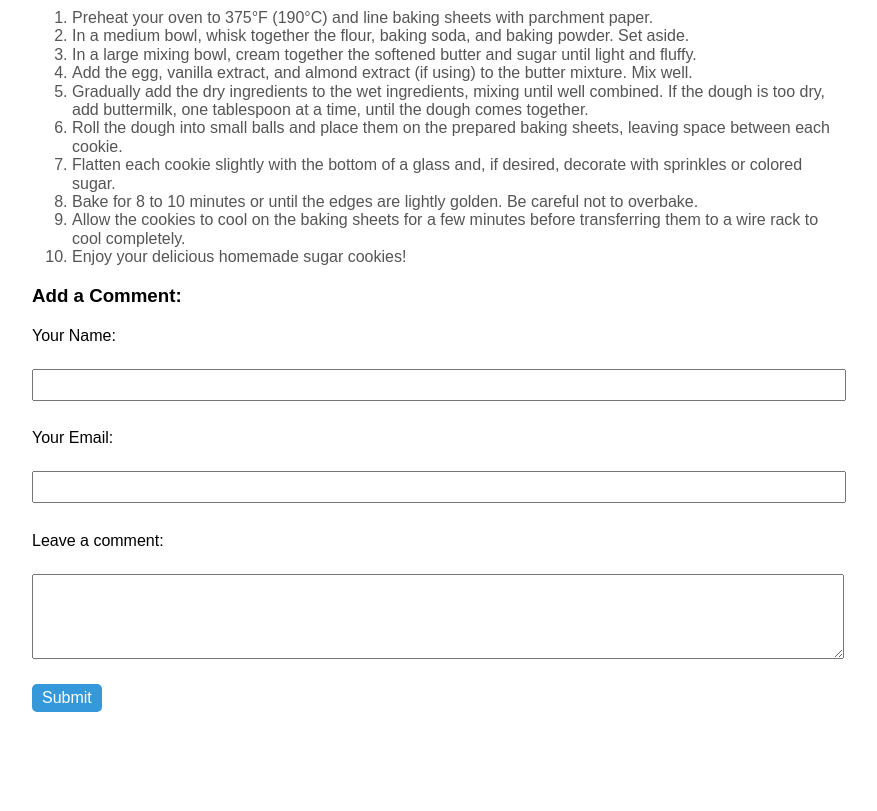
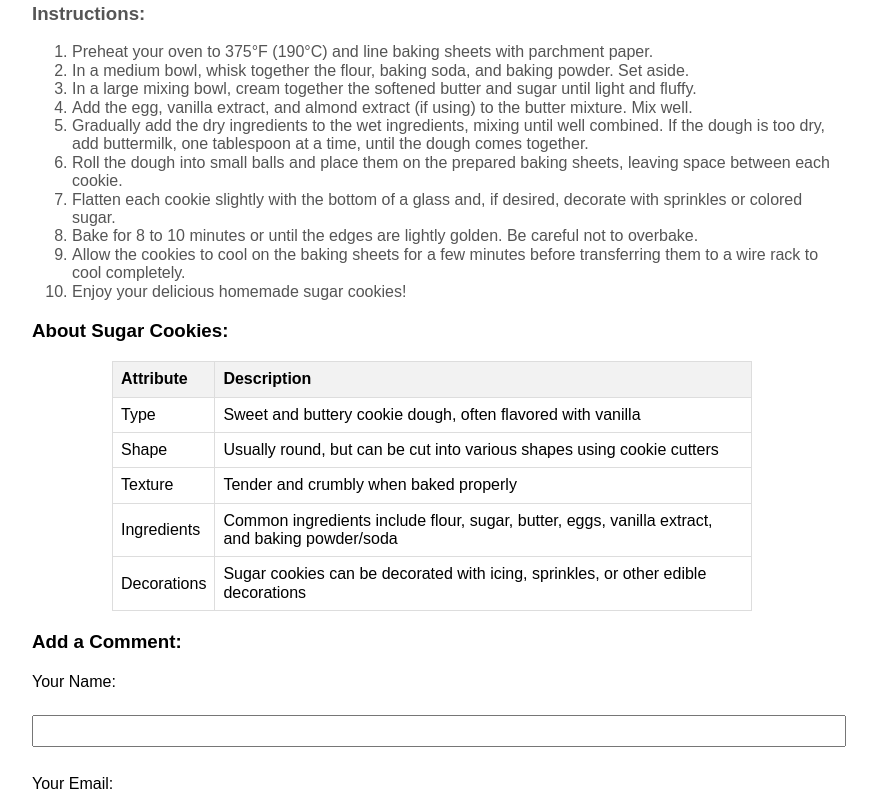
Before and after one commit to JBays1/JuliaBaysCPS592, a website with bundled scripts: page assignment4/index.html in a window 1280 px wide. Shown: the part 855-1666 px from the top of the page, without its empty margins (208-1085 px from the left). Before the commit the page ends 1607 px from the top, so only its background shows below. Built offline with nearby package versions, Linux system fonts and the light colour scheme; files whose address does not match are found by name.

Commit message:
added the table

```diff
--- a/assignment4/blog.css
+++ b/assignment4/blog.css
@@ -88,6 +88,19 @@ h1 {
     color: #2980b9; /* Slightly darker blue on hover */
 }
 
+table {
+    width: 80%;
+    margin: 20px auto;
+    border-collapse: collapse;
+}
+th, td {
+    border: 1px solid #ddd;
+    padding: 8px;
+    text-align: left;
+}
+th {
+    background-color: #f2f2f2;
+}
 /* Comment Form */
 #commentForm {
     margin-top: 20px;
--- a/assignment4/index.html
+++ b/assignment4/index.html
@@ -36,6 +36,7 @@
     <div class="post">
         <div class="post-content">
             <h2 class="post-title">Classic Sugar Cookie Recipe</h2>
+            <p style="font-style: Bold;">By: Julia Bays</p>
             <p class="post-meta">Published on February 5, 2024</p>
             <p>
                 These classic sugar cookies are perfect for any occasion. Follow this simple recipe to create delicious homemade cookies that everyone will love.
@@ -69,6 +70,35 @@
                 <li>Enjoy your delicious homemade sugar cookies!</li>
             </ol>
         </div>
+
+        <h3>About Sugar Cookies:</h3>
+
+<table>
+    <tr>
+        <th>Attribute</th>
+        <th>Description</th>
+    </tr>
+    <tr>
+        <td>Type</td>
+        <td>Sweet and buttery cookie dough, often flavored with vanilla</td>
+    </tr>
+    <tr>
+        <td>Shape</td>
+        <td>Usually round, but can be cut into various shapes using cookie cutters</td>
+    </tr>
+    <tr>
+        <td>Texture</td>
+        <td>Tender and crumbly when baked properly</td>
+    </tr>
+    <tr>
+        <td>Ingredients</td>
+        <td>Common ingredients include flour, sugar, butter, eggs, vanilla extract, and baking powder/soda</td>
+    </tr>
+    <tr>
+        <td>Decorations</td>
+        <td>Sugar cookies can be decorated with icing, sprinkles, or other edible decorations</td>
+    </tr>
+</table>
 
         <h3>Add a Comment:</h3>
 
```
